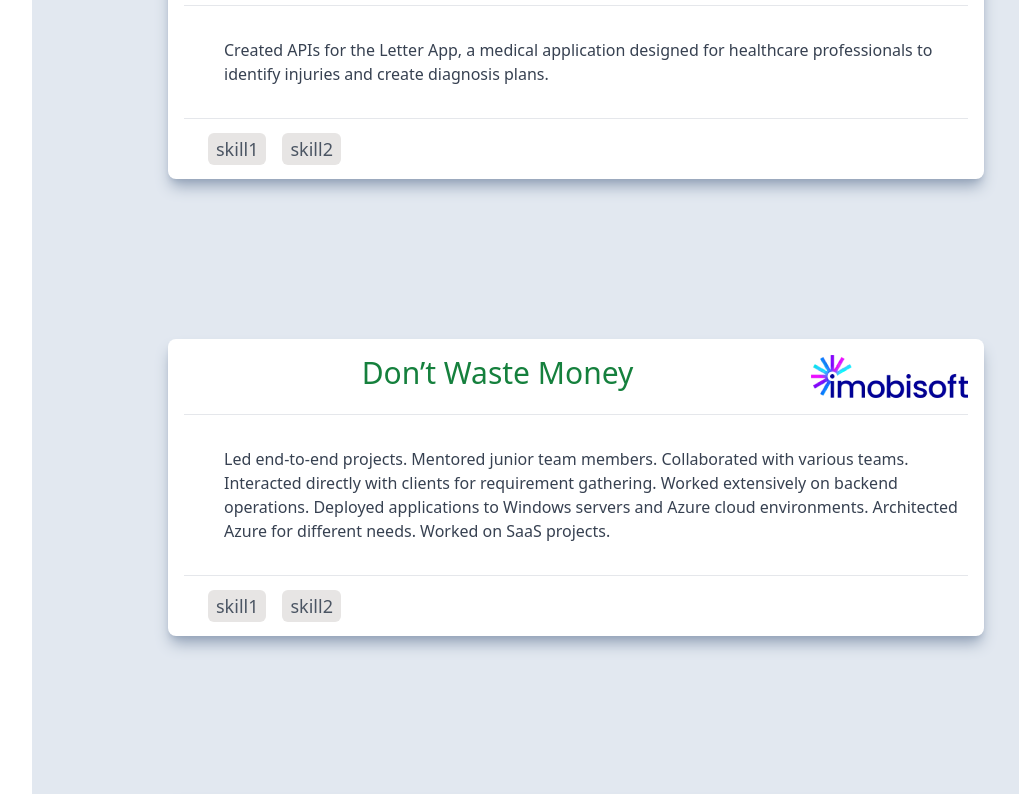
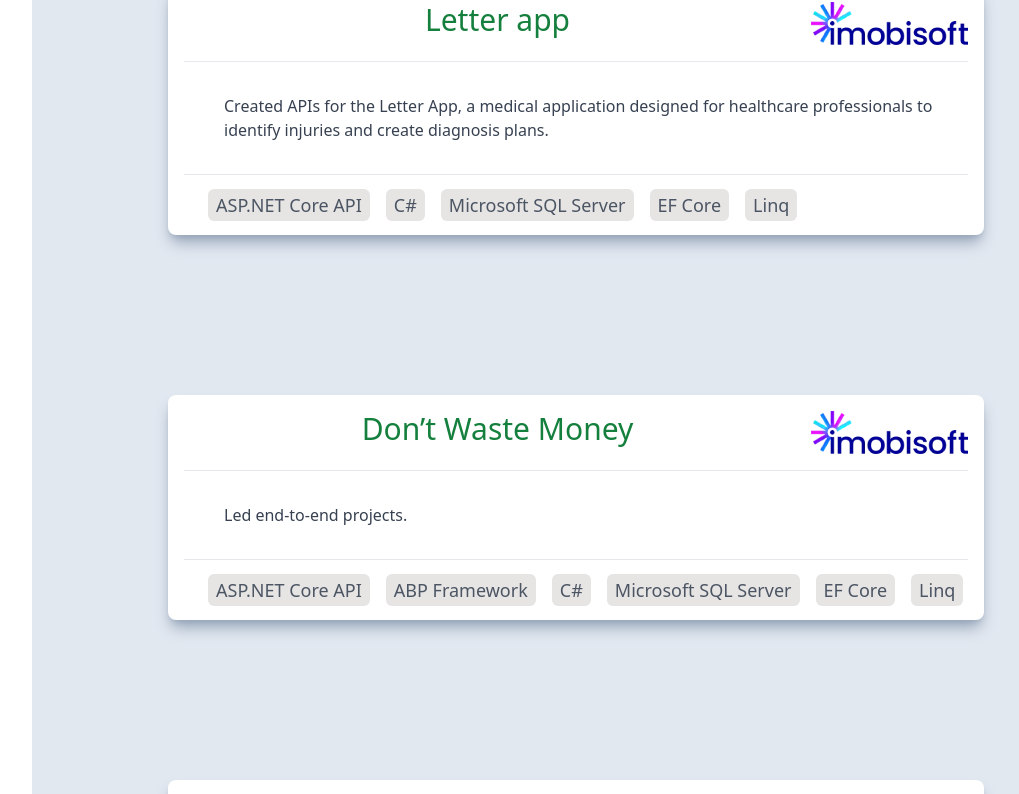
Before and after one commit to shahzad285/ShahzadAhamad, a React (Create React App) app in the folder shahzadahamad/: page / in a window 1280 px wide. Shown: the part 4071-4865 px from the top of the page, without its empty margins (160-1179 px from the left). Built offline with nearby package versions, Linux system fonts and the light colour scheme.

Commit message:
Changes done

```diff
--- a/shahzadahamad/public/index.html
+++ b/shahzadahamad/public/index.html
@@ -24,7 +24,7 @@
       work correctly both with client-side routing and a non-root public URL.
       Learn how to configure a non-root public URL by running `npm run build`.
     -->
-    <title>React App</title>
+    <title>Shahzad Ahamad</title>
   </head>
   <body>
     <noscript>You need to enable JavaScript to run this app.</noscript>
--- a/shahzadahamad/src/pages/Projects.tsx
+++ b/shahzadahamad/src/pages/Projects.tsx
@@ -8,42 +8,35 @@ export default function Projects() {
             name: "UniAdmissions",
             companyLogo: "/images/imobisoft.png",
             description: "UniAdmissions helps students in preparing for Oxbridge",
-            skills: ["Docker", "Micro services", "ASP.NET Core API", "Technical Leadership", "C#", "Microsoft SQL Server"]
+            skills: ["Docker", "Micro services", "ASP.NET Core API", "Technical Leadership", "C#", "Microsoft SQL Server","EF Core","Linq"]
 
         },
         {
             name: "Quran app API",
             companyLogo: "/images/imobisoft.png",
             description: "Created APIs for the QuranApp which contains life work of Maulana Wahiduddin",
-            skills: ["ASP.NET Core API", "Technical Leadership", "C#", "Microsoft SQL Server"]
+            skills: ["ASP.NET Core API", "Technical Leadership", "C#", "Microsoft SQL Server","EF Core","Linq"]
 
         },
         {
             name: "Treasury Today",
             companyLogo: "/images/imobisoft.png",
             description: "Created APIS for Website and CRM. The Treasury Today Group supply the best in international corporate treasury and finance news and intelligence.",
-            skills: ["skill1", "skill2"]
+            skills: ["ASP.NET Core API", "Technical Leadership", "C#", "Microsoft SQL Server","SSO Linkedin Login","EF Core","Linq"]
 
         },
         {
             name: "Letter app",
             companyLogo: "/images/imobisoft.png",
             description: "Created APIs for the Letter App, a medical application designed for healthcare professionals to identify injuries and create diagnosis plans.",
-            skills: ["skill1", "skill2"]
+            skills: ["ASP.NET Core API",  "C#", "Microsoft SQL Server","EF Core","Linq"]
 
         },
         {
             name: "Don’t Waste Money",
             companyLogo: "/images/imobisoft.png",
-            description: `Led end-to-end projects.
-                          Mentored junior team members.
-                          Collaborated with various teams.
-                          Interacted directly with clients for requirement gathering.
-                          Worked extensively on backend operations.
-                          Deployed applications to Windows servers and Azure cloud environments.
-                          Architected Azure for different needs.
-                          Worked on SaaS projects.`,
-            skills: ["skill1", "skill2"]
+            description: "Led end-to-end projects.",
+            skills: ["ASP.NET Core API","ABP Framework" , "C#", "Microsoft SQL Server","EF Core","Linq"]
 
         },
         {
@@ -56,8 +49,8 @@ export default function Projects() {
                           Worked extensively on backend operations.
                           Deployed applications to Windows servers and Azure cloud environments.
                           Architected Azure for different needs.
-                          Worked on SaaS projects.`,
-            skills: ["skill1", "skill2"]
+                          Worked on SaaS projects.  Spire Pdf`,
+            skills: ["ASP.NET Core API","Spire Pdf" , "C#", "Microsoft SQL Server","EF Core","Linq"]
 
         },
         {
@@ -71,7 +64,7 @@ export default function Projects() {
                           Deployed applications to Windows servers and Azure cloud environments.
                           Architected Azure for different needs.
                           Worked on SaaS projects.`,
-            skills: ["skill1", "skill2"]
+            skills: ["ASP.NET Core Web API","Spire Pdf" , "C#", "Microsoft SQL Server","EF Core","Linq"]
 
         },
         {
@@ -85,7 +78,7 @@ export default function Projects() {
                           Deployed applications to Windows servers and Azure cloud environments.
                           Architected Azure for different needs.
                           Worked on SaaS projects.`,
-            skills: ["skill1", "skill2"]
+            skills: ["ASP.NET Web API","ADO.NET", "C#", "Microsoft SQL Server"]
 
         },
         {
@@ -99,7 +92,7 @@ export default function Projects() {
                           Deployed applications to Windows servers and Azure cloud environments.
                           Architected Azure for different needs.
                           Worked on SaaS projects.`,
-            skills: ["skill1", "skill2"]
+            skills: ["ASP.NET Core API","ASP.NET MVC","Angular" , "C#", "Microsoft SQL Server","ADO.Net","SQL Server Profiler"]
 
         },
         {
@@ -113,8 +106,7 @@ export default function Projects() {
                           Deployed applications to Windows servers and Azure cloud environments.
                           Architected Azure for different needs.
                           Worked on SaaS projects.`,
-            skills: ["skill1", "skill2"]
-
+            skills: ["ASP.NET Core API","ASP.NET MVC","Angular" , "C#"]
         },
         {
             name: "COPD",
@@ -127,7 +119,7 @@ export default function Projects() {
                           Deployed applications to Windows servers and Azure cloud environments.
                           Architected Azure for different needs.
                           Worked on SaaS projects.`,
-            skills: ["skill1", "skill2"]
+            skills: ["c#","ASP.NET Web API","ASP.NET Web MVC", "ADO.Net","Microsoft SQL Server","Stored Procedures","Jquery"]
 
         },
         {
@@ -141,7 +133,7 @@ export default function Projects() {
                           Deployed applications to Windows servers and Azure cloud environments.
                           Architected Azure for different needs.
                           Worked on SaaS projects.`,
-            skills: ["skill1", "skill2"]
+            skills: ["c#","ASP.NET Web MVC", "Microsoft SQL Server","Umbraco 7","JQuery","Entity Framework","Linq"]
 
         },
         {
@@ -155,7 +147,7 @@ export default function Projects() {
                           Deployed applications to Windows servers and Azure cloud environments.
                           Architected Azure for different needs.
                           Worked on SaaS projects.`,
-            skills: ["skill1", "skill2"]
+            skills: ["c#","ASP.NET Web API","ASP.NET Web MVC", "Linq","Microsoft SQL Server","Stored Procedures","Entity framework"]
 
         },
         {
@@ -169,7 +161,7 @@ export default function Projects() {
                           Deployed applications to Windows servers and Azure cloud environments.
                           Architected Azure for different needs.
                           Worked on SaaS projects.`,
-            skills: ["skill1", "skill2"]
+            skills: ["c#","ASP.NET Web API", "Linq","Microsoft SQL Server","Entity framework"]
 
         },
         {
@@ -183,7 +175,7 @@ export default function Projects() {
                           Deployed applications to Windows servers and Azure cloud environments.
                           Architected Azure for different needs.
                           Worked on SaaS projects.`,
-            skills: ["skill1", "skill2"]
+            skills: ["c#", "ASP.NET Web MVC","ADO.NET","Microsoft SQL Server","JQuery"]
 
         },
         {
@@ -197,7 +189,7 @@ export default function Projects() {
                           Deployed applications to Windows servers and Azure cloud environments.
                           Architected Azure for different needs.
                           Worked on SaaS projects.`,
-            skills: ["skill1", "skill2"]
+            skills: ["c#", "ASP.NET Web MVC","ADO.NET","Microsoft SQL Server","JQuery"]
 
         },
         {
@@ -211,7 +203,7 @@ export default function Projects() {
                           Deployed applications to Windows servers and Azure cloud environments.
                           Architected Azure for different needs.
                           Worked on SaaS projects.`,
-            skills: ["skill1", "skill2"]
+            skills: ["c#", "ASP.NET Web MVC","MongoDB","JQuery"]
 
         }
     ];
```
